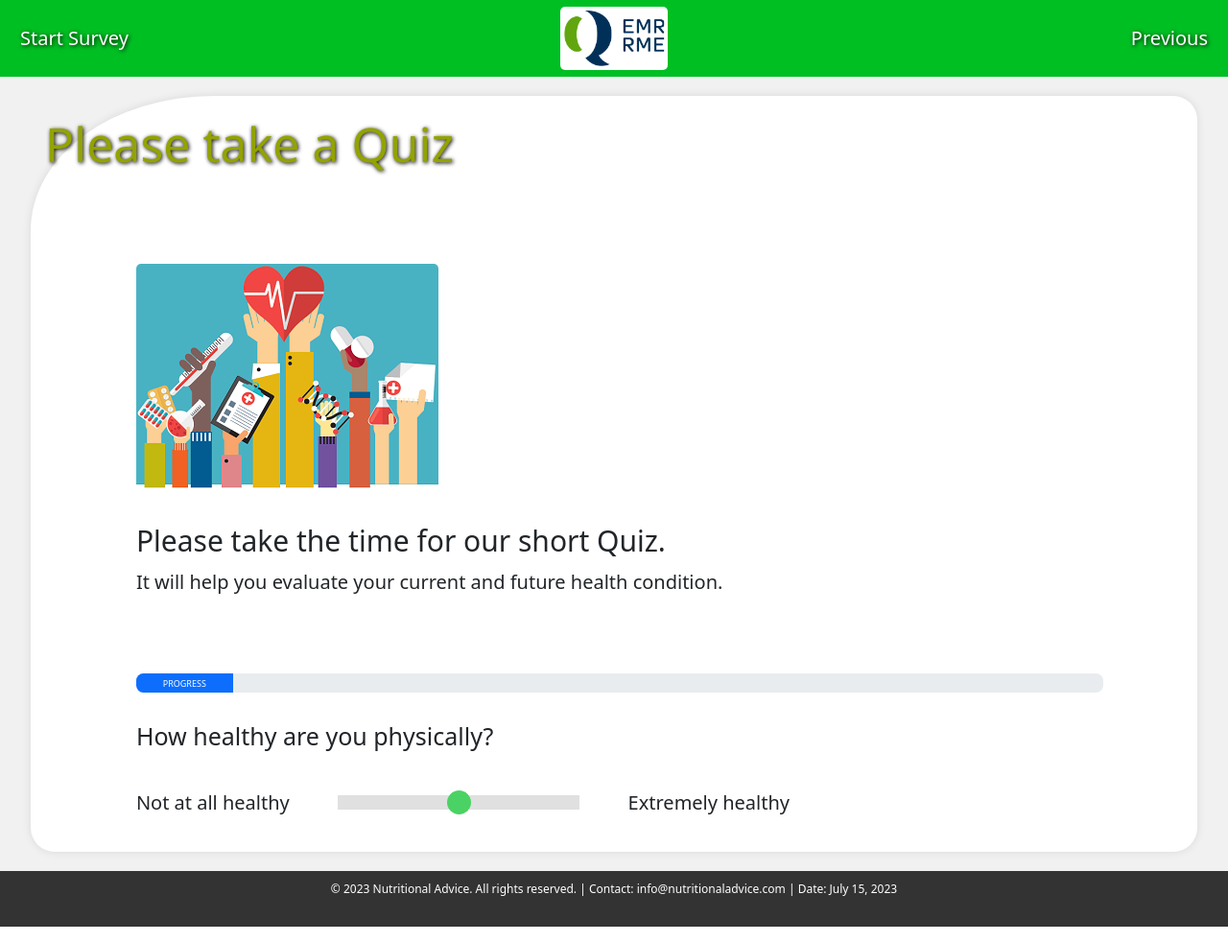
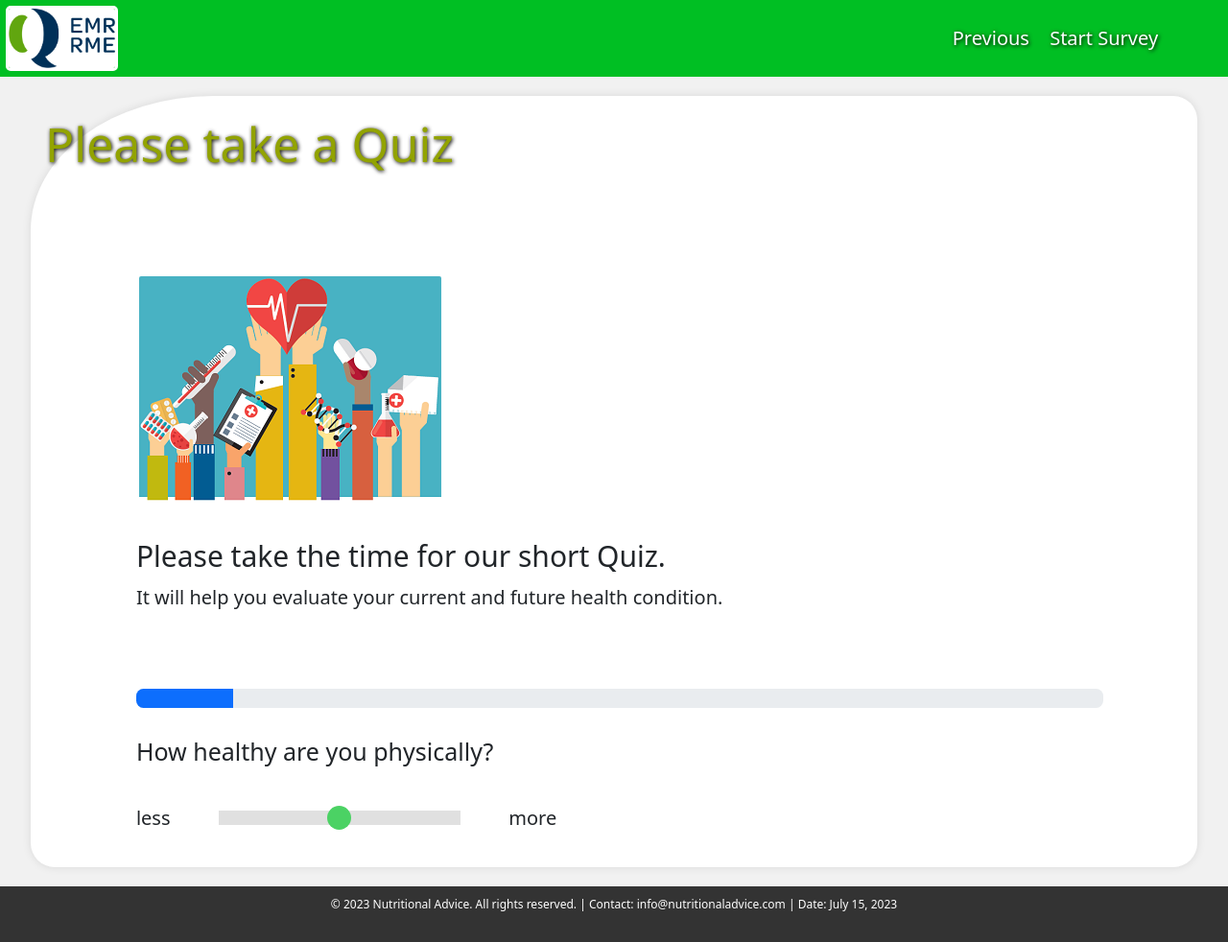
Before and after one commit to Scarrus666/Personal_Health_Survey, a PHP site: page / in a window 1280 px wide. Shown: the whole page at 96% size. Run offline with PHP 8.4, Linux system fonts and the light colour scheme.

Commit message:
further changes

```diff
--- a/header.php
+++ b/header.php
@@ -1,15 +1,11 @@
 <div class="header">
-    <div class="navbar">
+
+  <img class="qimage" src="./images/logo_n.jpg" alt="Logo">
+
+  <!-- <h1 class="header-title">Nutritional Advice</h1> -->
+
+  <div class="nav-right">
+      <a href="#">Previous</a>
       <a href="#" class="active">Start Survey</a>
-
-    </div>
-    <!-- <h1 class="header-title">Nutritional Advice</h1> -->
-
-    <div class="logo">
-      <img class="img-logo" id="img-logo" src="./images/logo_n.jpg" alt="Logo">
-    </div>
-
-    <div class="navbar nav-right">
-        <a href="#">Previous</a>
-    </div>
+  </div>
 </div>
--- a/index.php
+++ b/index.php
@@ -17,9 +17,9 @@
 
         <h1>Please take a Quiz</h1>
 
-        <div class="image">
-            <img src="./images/health.png" alt="health.png">
-        </div>
+
+        <img class="image" src="./images/health.png" alt="health.png">
+
 
         <div class="question">
             <h4>Please take the time for our short Quiz.</h4>
@@ -32,8 +32,8 @@
             -->
         <div class="bar">
             <div class="progress">
-                <div class="progress-bar bartext" role="progressbar" aria-valuenow="30" aria-valuemin="0" aria-valuemax="100" style="width: 10%; text-align:center">
-                    PROGRESS
+                <div class="progress-bar bartext text-center" role="progressbar" aria-valuenow="30" aria-valuemin="0" aria-valuemax="100" style="width: 10%">
+                    <!-- PROGRESS -->
                 </div>
             </div>
         </div>
@@ -42,7 +42,7 @@
             <h5>How healthy are you physically?</h5><br>
 
             <div class="slidecontainer">
-                Not at all healthy<input type="range" min="1" max="5" value="3" class="slider" id="myRange">Extremely healthy
+                less<input type="range" min="1" max="5" value="3" class="slider" id="myRange">more
             </div>
 
         </div>
--- a/style.css
+++ b/style.css
@@ -29,25 +29,27 @@ html, body
     display: flex;
     justify-content: flex-start;
     margin-bottom: 0px;
-    width: 25%;
+    width: 75%;
+    height: auto;
 }
 
 .nav-right
 {
-    justify-content:flex-end;
+    justify-content: flex-end;
+    align-items:end;
+    margin-right: 5%;
 }
 
-.navbar a
+.nav-right a
 {
     color: #fff;
     text-decoration: none;
-    padding: 10px;
-    margin: 0 10px;
+    padding: 8px;
     border-radius: 5px;
     transition: background-color 0.3s ease;
 }
 
-.navbar a:hover
+.nav-right a:hover
 {
     background-color: rgb(138, 78, 0)
 }
@@ -136,33 +138,58 @@ h1
     }
 }
 
-img
+.qimage
 {
-    max-width: 75%;
-    min-width: 5%;
-    height: auto;
+    width: auto;
+    height: 87%;
+    align-items: center;
+    border-style: solid;
+    border-image-width: 10px;
+    border-color: white;
     border-radius: 5px;
-    background-color: white;
-    align-items: center;
+    margin: 5px;
+    justify-content: flex-start;
 }
 
-#img-logo
-{
-    margin: 15px;
-}
 
-.img-logo
-{
-    padding: 2.5%;
-}
 
 .logo
 {
-    max-width: 150px;
-    min-width: 25px;
-    height: auto;
+    width: 12%;
+    height: 87%;
     margin: 5px;
     align-items: center;
+    display: flex;
+    justify-content: center;
+    padding: 5px;
+    background-color: white;
+    border-radius: 5px;
+}
+
+.image
+{
+
+        max-width: 50%;
+        min-width: 25%;
+        height: auto;
+        align-items: center;
+        border-style: solid;
+        border-image-width: 10px;
+        border-color: white;
+        border-radius: 5px;
+        margin-top: 8%;
+        margin-left: 8%;
+        justify-content: flex-start;
+
+}
+
+.responsive
+{
+    display: flex;
+    justify-content: center;
+    align-items: center;
+    max-width: 100%;
+    height: auto;
 }
 
 .question
@@ -176,18 +203,6 @@ img
     width: 85%;
     background-color: white;
 
-}
-
-.image
-{
-    max-width: 50%;
-    min-width: 25%;
-    height: auto;
-    border-radius: 5px;
-    margin-top: 8%;
-    margin-left: 8%;
-    background-color: white;
-    text-align: left;
 }
 
 .answer
@@ -268,6 +283,8 @@ img
 
   .bar
   {
+    max-width: 100;
+    min-width: 50%;
     align-items: center;
     text-align: center;
   }
```
Also changed, not shown: 1 other file.
